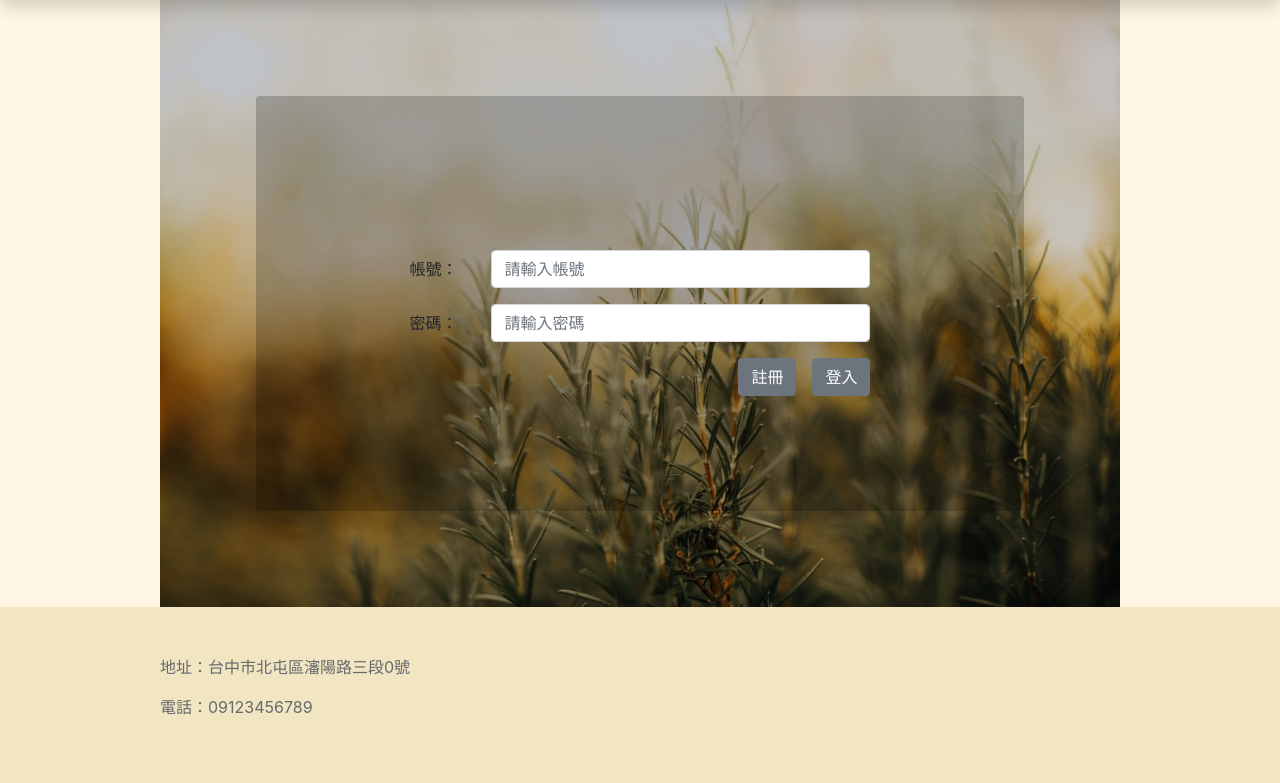
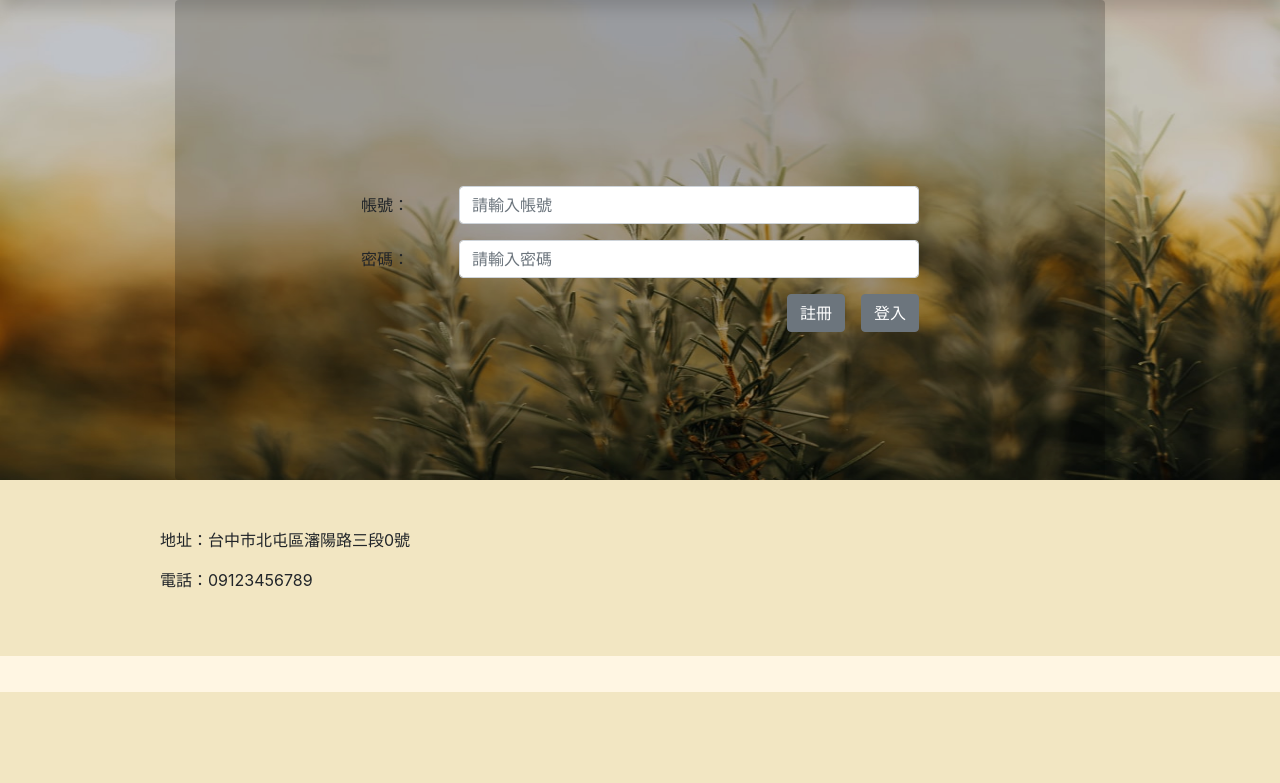
Before and after one commit to huang1009/htdocs, a PHP site: page /member.php in a window 1280 px wide. Shown: the part 108-891 px from the top of the page. After the commit the page ends 800 px from the top, so only its background shows below. Run offline with PHP 8.4, Linux system fonts and the light colour scheme; some libraries are stand-ins or nearby versions.

Commit message:
member add rwd

```diff
--- a/course.php
+++ b/course.php
@@ -12,7 +12,6 @@ require_once("conn/logInOut.php");
     <link rel="icon" href="img/Banece.ico" type="image/x-icon">
     <meta name="description" content="網頁簡短描述">
     <meta name="viewport" content="width=device-width, initial-scale=1">
-
     <link rel="stylesheet" href="https://cdnjs.cloudflare.com/ajax/libs/animate.css/3.5.2/animate.min.css">
     <!-- <link rel="stylesheet" href="css/animate.css"> -->
     <link rel="stylesheet" href="https://stackpath.bootstrapcdn.com/bootstrap/4.3.1/css/bootstrap.min.css" integrity="sha384-ggOyR0iXCbMQv3Xipma34MD+dH/1fQ784/j6cY/iJTQUOhcWr7x9JvoRxT2MZw1T" crossorigin="anonymous">
--- a/member.php
+++ b/member.php
@@ -9,14 +9,19 @@ if (isset($_SESSION["UserAccounts"]) && $_SESSION["UserAccounts"] != '') {
 <html>
 
 <head>
-    <meta charset="UTF-8">
+<meta charset="utf-8">
+    <meta http-equiv="X-UA-Compatible" content="IE=edge">
     <title>Banece蓓妮司</title>
     <link rel="icon" href="img/Banece.ico" type="image/x-icon">
+    <meta name="description" content="網頁簡短描述">
+    <meta name="viewport" content="width=device-width, initial-scale=1">
+    <link rel="stylesheet" href="https://cdnjs.cloudflare.com/ajax/libs/animate.css/3.5.2/animate.min.css">
+    <!-- <link rel="stylesheet" href="css/animate.css"> -->
+    <link rel="stylesheet" href="https://stackpath.bootstrapcdn.com/bootstrap/4.3.1/css/bootstrap.min.css" integrity="sha384-ggOyR0iXCbMQv3Xipma34MD+dH/1fQ784/j6cY/iJTQUOhcWr7x9JvoRxT2MZw1T" crossorigin="anonymous">
     <script src="https://code.jquery.com/jquery-3.3.1.slim.min.js" integrity="sha384-q8i/X+965DzO0rT7abK41JStQIAqVgRVzpbzo5smXKp4YfRvH+8abtTE1Pi6jizo" crossorigin="anonymous"></script>
     <script src="https://cdnjs.cloudflare.com/ajax/libs/popper.js/1.14.7/umd/popper.min.js" integrity="sha384-UO2eT0CpHqdSJQ6hJty5KVphtPhzWj9WO1clHTMGa3JDZwrnQq4sF86dIHNDz0W1" crossorigin="anonymous"></script>
-    <link rel="stylesheet" href="https://stackpath.bootstrapcdn.com/bootstrap/4.3.1/css/bootstrap.min.css" integrity="sha384-ggOyR0iXCbMQv3Xipma34MD+dH/1fQ784/j6cY/iJTQUOhcWr7x9JvoRxT2MZw1T" crossorigin="anonymous">
     <script src="https://stackpath.bootstrapcdn.com/bootstrap/4.3.1/js/bootstrap.min.js" integrity="sha384-JjSmVgyd0p3pXB1rRibZUAYoIIy6OrQ6VrjIEaFf/nJGzIxFDsf4x0xIM+B07jRM" crossorigin="anonymous"></script>
-    <link rel="stylesheet" href="css/style.css" crossorigin="anonymous">
+    <link rel="stylesheet" href="css/style.css">
 </head>
 
 <body>
@@ -62,8 +67,8 @@ if (isset($_SESSION["UserAccounts"]) && $_SESSION["UserAccounts"] != '') {
                 </div>
             </div>
         </nav>
-        <div class="w-100 h-100 p-0 m-auto col-12 col-sm-12 col-md-12 col-lg-9 col-xl-9 pt-9" style="background-image:url(img/01.jpg);background-position:center;;background-size:100% 100%;">
-            <div class="row" style="padding:10%">
+        <div class="row m-auto" style="background-image:url(img/01.jpg);background-position:center;background-size:100% 100%;">
+            <div class="p-0 m-auto col-12 col-sm-12 col-md-12 col-lg-9 col-xl-9 pt-9" style="padding:10%">
                 <div class="col-12">
                     <form name="login" method="POST" action="">
                         <div style="background-color:rgba(0,0,0,0.2);padding: 20%;" class="rounded">
@@ -99,8 +104,8 @@ if (isset($_SESSION["UserAccounts"]) && $_SESSION["UserAccounts"] != '') {
 
             </div>
         </div>
-        <footer style="background-color:#F2E6C2">
-            <div class="w-75 m-auto pt-5 pb-5" style="color:#666A6D;">
+        <footer class="h-100 " style="background-color:#F2E6C2;">
+            <div class="w-75 m-auto pt-5 pb-5 ">
                 <p>地址：台中市北屯區瀋陽路三段0號</p>
                 <p>電話：09123456789</p>
             </div>
```
Also changed, not shown: registered.php (+17 -10 lines).
